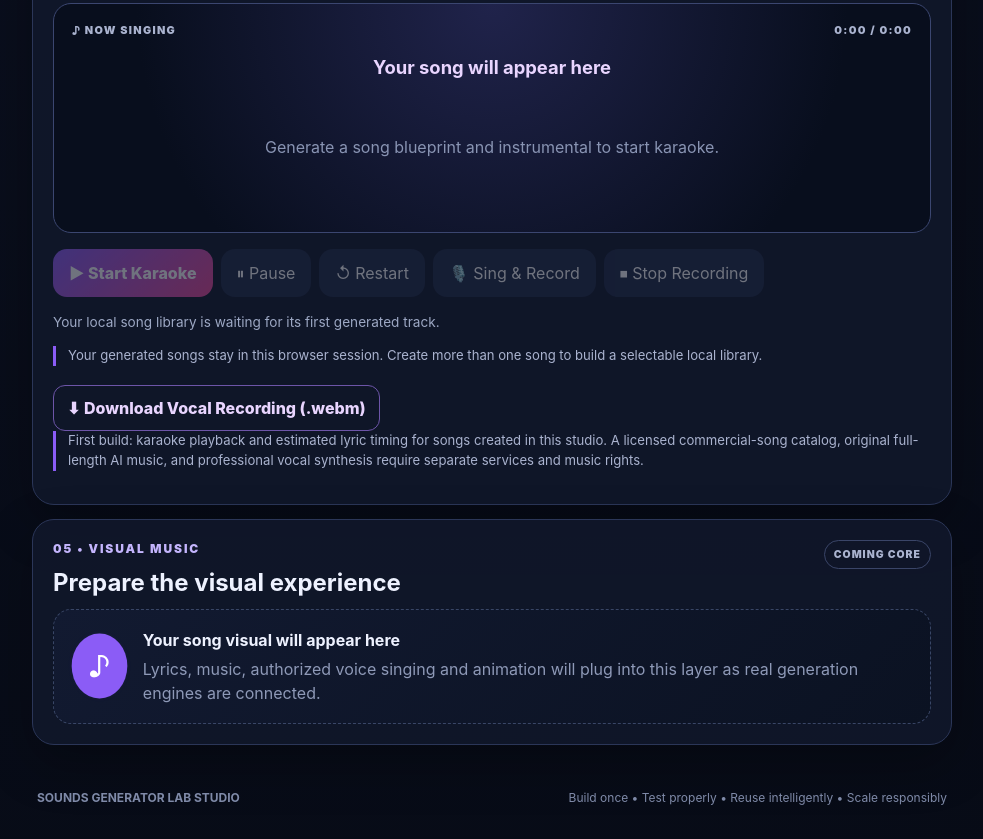
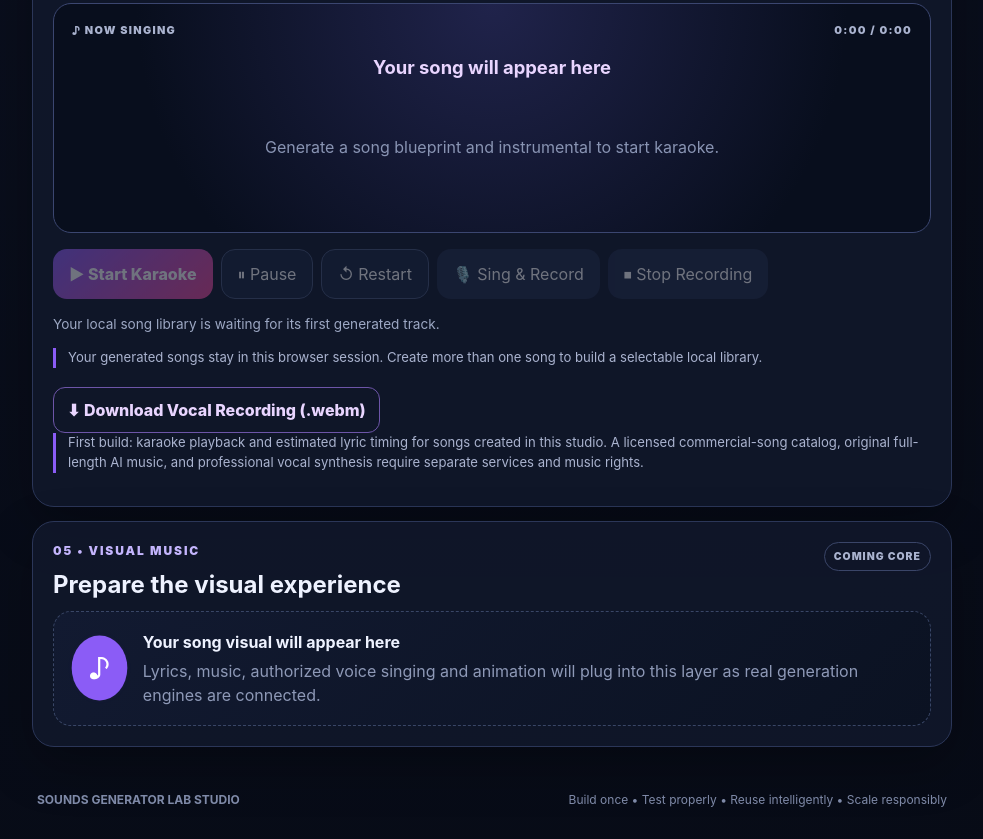
Before and after one commit to philipasuncion6-tech/SOUNDS-GENERATOR-LAB-STUDIO, a plain HTML site: page index.html in a window 1280 px wide. Shown: the part 1660-2499 px from the top of the page, without its empty margins (148-1131 px from the left). Drawn offline with Linux system fonts and the light colour scheme.

Commit message:
Style Videoke playback controls

```diff
--- a/style.css
+++ b/style.css
@@ -37,3 +37,5 @@ button,input,textarea,select{font:inherit}button{border:0;border-radius:14px;pad
 .karaoke-placeholder{color:#8994b3;padding:35px 0}
 #karaokePlayer{width:100%;margin:12px 0}
 #karaokeDownloadVocal{margin-top:6px}
+
+#karaokePauseBtn,#karaokeRestartBtn{border:1px solid #465579;background:#18233c}#karaokePauseBtn:disabled,#karaokeRestartBtn:disabled{opacity:.4}
```
